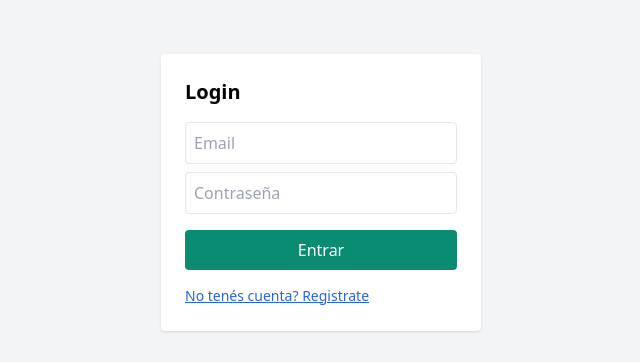
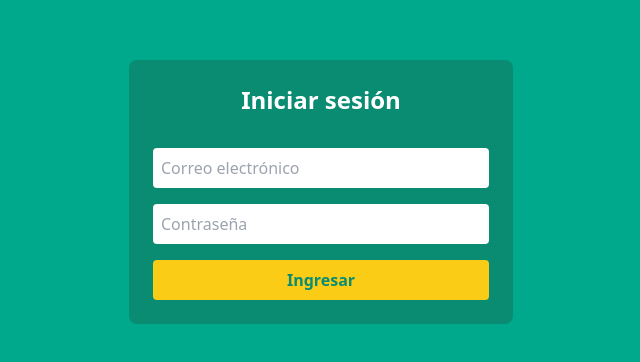
Before and after one commit to nigrillo/bookip-frontend, a React (Vite) app: page / in a window 1280 px wide. Shown: the part 208-570 px from the top of the page, without its empty margins (319-959 px from the left). Built offline with nearby package versions, Linux system fonts and the light colour scheme; no server answers.

Commit message:
Fix: login usa POST correctamente para producción

```diff
--- a/src/Login.jsx
+++ b/src/Login.jsx
@@ -1,71 +1,63 @@
-import React, { useState } from 'react';
-import { useNavigate } from 'react-router-dom';
-
-const API_URL = import.meta.env.VITE_BACKEND_URL; // YA incluye /api
+import React, { useState } from "react";
+import { useNavigate } from "react-router-dom";
 
 function Login({ onLoginSuccess }) {
+  const [email, setEmail] = useState("");
+  const [password, setPassword] = useState("");
   const navigate = useNavigate();
-  const [email, setEmail] = useState('');
-  const [password, setPassword] = useState('');
-  const [error, setError] = useState('');
 
   const handleSubmit = async (e) => {
     e.preventDefault();
 
     try {
-      const res = await fetch(`${API_URL}/login`, {
-        method: 'POST',
-        headers: { 'Content-Type': 'application/json' },
-        body: JSON.stringify({ email, password })
+      const res = await fetch(`${import.meta.env.VITE_API_URL}/api/login`, {
+        method: "POST",
+        headers: { "Content-Type": "application/json" },
+        body: JSON.stringify({ email, password }),
       });
 
+      if (!res.ok) throw new Error("Login fallido");
+
       const data = await res.json();
-
-      if (res.ok) {
-        localStorage.setItem('usuario', JSON.stringify(data));
-        console.log('🪪 userId logueado:', data._id);
-        onLoginSuccess(data);
-      } else {
-        setError(data.mensaje || 'Credenciales inválidas');
-      }
-    } catch (err) {
-      setError('Error de conexión con el servidor');
-      console.error('Login error:', err);
+      onLoginSuccess(data);
+      navigate("/inicio");
+    } catch (error) {
+      alert("Error al iniciar sesión");
+      console.error(error);
     }
   };
 
   return (
-    <div className="h-screen flex items-center justify-center bg-gray-100">
-      <form onSubmit={handleSubmit} className="bg-white p-6 rounded shadow w-80">
-        <h2 className="text-xl mb-4 font-bold">Login</h2>
+    <div className="min-h-screen bg-[#00a88c] text-white flex items-center justify-center p-4">
+      <form
+        onSubmit={handleSubmit}
+        className="bg-[#0a8c73] p-6 rounded-lg w-full max-w-sm space-y-4"
+      >
+        <h2 className="text-2xl font-bold mb-4 text-center">Iniciar sesión</h2>
+
         <input
           type="email"
-          placeholder="Email"
-          className="w-full mb-2 p-2 border rounded"
+          placeholder="Correo electrónico"
           value={email}
           onChange={(e) => setEmail(e.target.value)}
+          required
+          className="w-full p-2 rounded text-black"
         />
+
         <input
           type="password"
           placeholder="Contraseña"
-          className="w-full mb-4 p-2 border rounded"
           value={password}
           onChange={(e) => setPassword(e.target.value)}
+          required
+          className="w-full p-2 rounded text-black"
         />
-        {error && <p className="text-red-600 text-sm mb-2">{error}</p>}
+
         <button
           type="submit"
-          className="w-full bg-bookip-dark text-white py-2 rounded hover:bg-bookip-light"
+          className="w-full bg-yellow-400 text-[#0a8c73] font-semibold py-2 rounded hover:bg-yellow-300 transition"
         >
-          Entrar
-        </button>
-
-        <button
-          type="button"
-          onClick={() => navigate('/registro')}
-          className="text-sm underline mt-4 text-blue-600 hover:text-blue-800 transition"
-        >
-          No tenés cuenta? Registrate
+          Ingresar
         </button>
       </form>
     </div>
```
